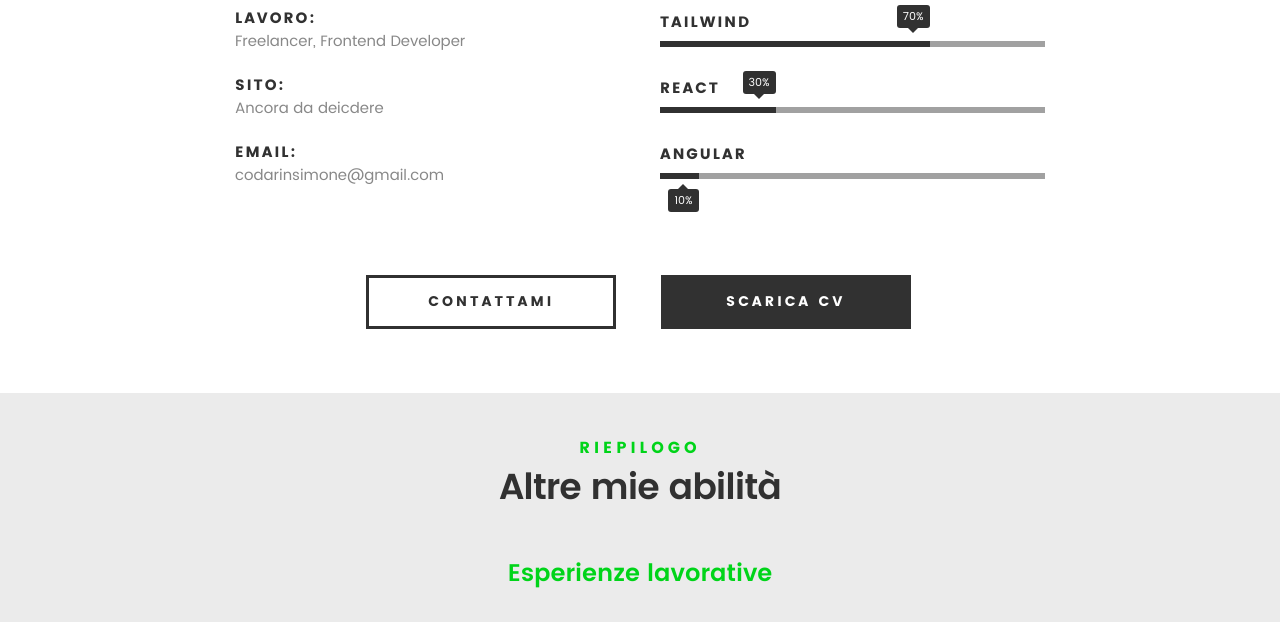
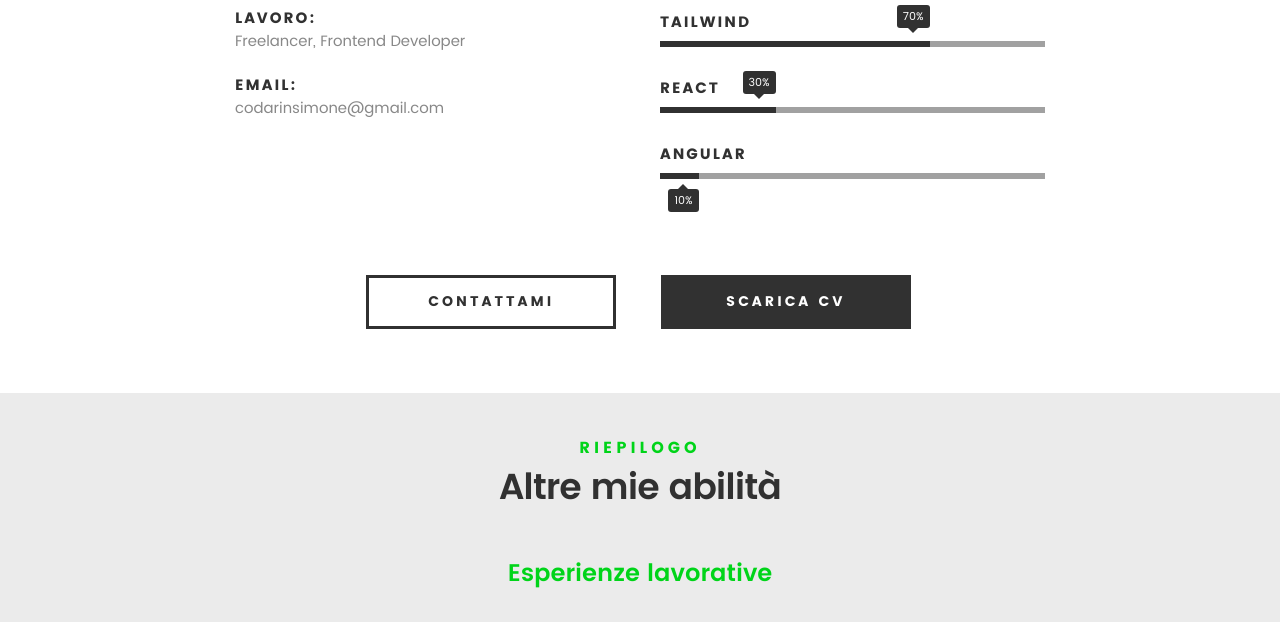
Before and after one commit to SimoCoda/simone-codarin, a plain HTML site: page index.html in a window 1280 px wide. Shown: the part 1718-2340 px from the top of the page. Drawn offline with Linux system fonts and the light colour scheme; files whose address does not match are found by name.

Commit message:
tolto voce sito da definire

```diff
--- a/index.html
+++ b/index.html
@@ -190,10 +190,6 @@
 					<li>
 						<strong>Lavoro:</strong>
 						<span>Freelancer, Frontend Developer</span>
-					</li>
-					<li>
-						<strong>Sito:</strong>
-						<span>Ancora da deicdere</span>
 					</li>
 					<li>
 						<strong>Email:</strong>
```
